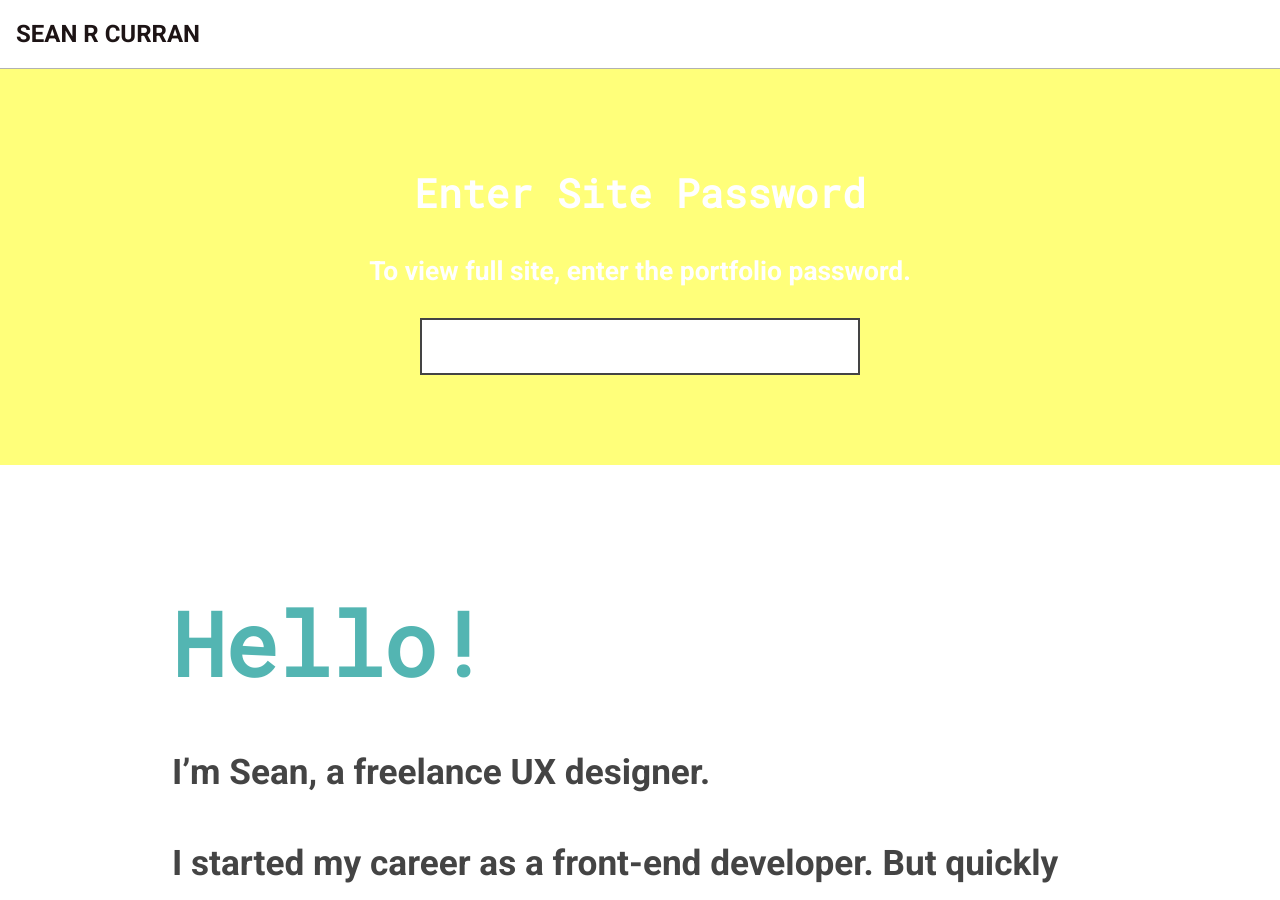
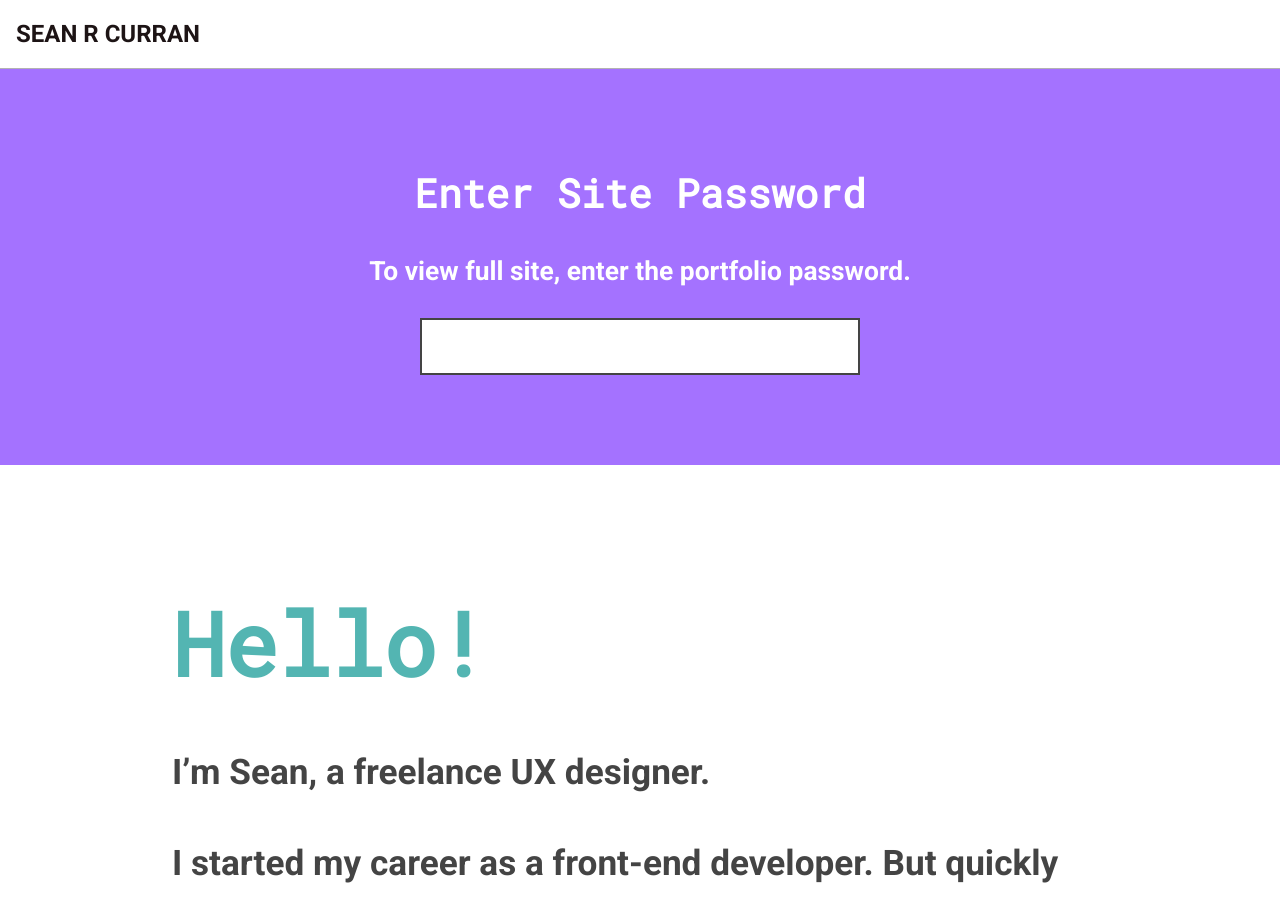
Before and after one commit to srcurran/srcurran.github.io, a Jekyll site: the page built from lock.md, in a window 1280 px wide and 900 px high. Built offline with Jekyll 4.4.1, drawn with Linux system fonts in a browser that asks for light colours.

Commit message:
changed yellow to purple

```diff
--- a/_sass/_base.scss
+++ b/_sass/_base.scss
@@ -4,7 +4,7 @@ $heading-font: 'Roboto Mono', monospace;
 $tertiary: #53B5B2;
 $main: #53B5B2;
 $secondary: #B55353;
-$tertiary: #FFFF7A;
+$tertiary: #A472FF;
 
 $white: #fff;
 $lightgrey: #f0f0f0;
```
